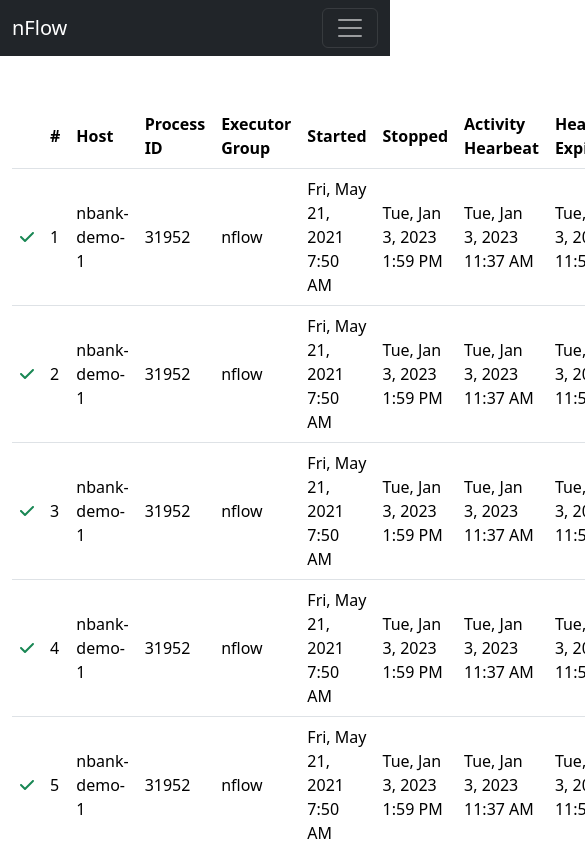
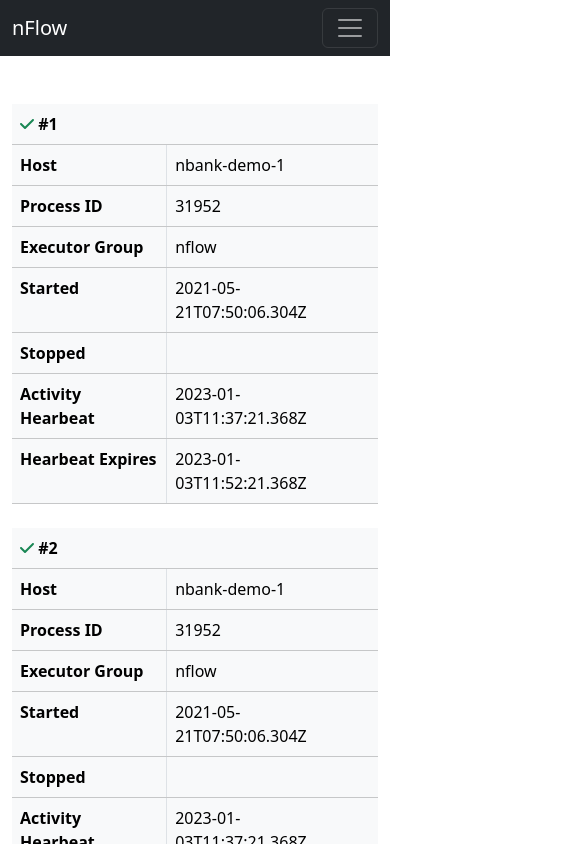
Before and after one commit to larisa-gheorghe/nFlow-dashboard, a Vue app: page /executors in a window 390 px wide. Shown: the top 844 px of the page, 585 px wide, since content can reach past the window. Built offline with nearby package versions, Linux system fonts and the light colour scheme.

Commit message:
modify table in ExecutorsTable for small screens

```diff
--- a/src/components/ExecutorsTable.vue
+++ b/src/components/ExecutorsTable.vue
@@ -1,8 +1,9 @@
 <template>
     <div class="container pt-4 mt-4">
-        <div class="row">
+        <div class="row d-none d-md-block">
             <div class="col-md-12">
-                <table class="table table-hover table-responsive-md">
+                <div class="table-responsive">
+                    <table class="table table-hover table-striped">
                         <thead>
                             <tr>
                                 <th class="align-middle" scope="col"></th>
@@ -26,17 +27,64 @@
                                 <td class="align-middle" scope="row">{{instance.host}}</td>
                                 <td class="align-middle" scope="row">{{instance.pid}}</td>
                                 <td class="align-middle" scope="row">{{instance.executorGroup}}</td>
-                            <td class="align-middle" scope="row">{{moment(instance.started).format('llll')}}</td>
-                            <td class="align-middle" scope="row">{{moment(instance.stopped).format('llll')}}</td>
-                            <td class="align-middle" scope="row">{{moment(instance.active).format('llll')}}</td>
-                            <td class="align-middle" scope="row">{{moment(instance.expires).format('llll')}}</td>
+                                <td class="align-middle" scope="row">{{moment(instance.started).format('l LTS')}}</td>
+                                <td class="align-middle" scope="row">{{moment(instance.stopped).format('l LTS')}}</td>
+                                <td class="align-middle" scope="row">{{moment(instance.active).format('l LTS')}}</td>
+                                <td class="align-middle" scope="row">{{moment(instance.expires).format('l LTS')}}</td>
                             </tr>
                         </tbody>
                     </table>
                 </div>
-
             </div>
-
+        </div>
+        <div class="row d-block d-md-none">
+            <div class="col-md-12">
+                <div class="table-responsive">
+                    <table class="table table-hover">
+                        <tbody class="table-light" v-for="instance in instances" :key="instance.id">
+                            <tr>
+                                <th scope="row">
+                                    <font-awesome-icon class="text-success" v-if="instance.stopped == null" icon="fa-solid fa-check" />
+                                    <font-awesome-icon class="text-danger" v-if="instance.stopped != null" icon="fa-solid fa-xmark" />
+                                    #{{instance.id}}
+                                </th>
+                                <td></td>
+                            </tr>
+                            <tr>
+                                <th class="border-end" scope="row">Host</th>
+                                <td>{{instance.host}}</td>
+                            </tr>
+                            <tr>
+                                <th class="border-end" scope="row">Process ID</th>
+                                <td>{{instance.pid}}</td>
+                            </tr>
+                            <tr>
+                                <th class="border-end" scope="row">Executor Group</th>
+                                <td>{{instance.executorGroup}}</td>
+                            </tr>
+                            <tr>
+                                <th class="border-end" scope="row">Started</th>
+                                <td>{{instance.started}}</td>
+                            </tr>
+                            <tr>
+                                <th class="border-end" scope="row">Stopped</th>
+                                <td>{{instance.stopped}}</td>
+                            </tr>
+                            <tr>
+                                <th class="border-end" scope="row">Activity Hearbeat</th>
+                                <td>{{instance.active}}</td>
+                            </tr>
+                            <tr>
+                                <th class="border-end" scope="row">Hearbeat Expires</th>
+                                <td>{{instance.expires}}</td>
+                                <br>
+                            </tr>
+                            <br>
+                        </tbody>
+                    </table>
+                </div>
+            </div>
+        </div>
     </div>
 </template>
 
@@ -127,9 +175,6 @@ export default {
         };
     },
     methods: {
-        formatDate(){
-            console.log(moment().format('dddd'))
-        }
     }
     // mounted() {
     //     // axios.defaults.headers.common['Access-Control-Allow-Origin'] = '*';
@@ -156,4 +201,5 @@ export default {
 </script>
 
 <style>
+
 </style>
```
Lines whose indentation alone changed are shown as unchanged.
